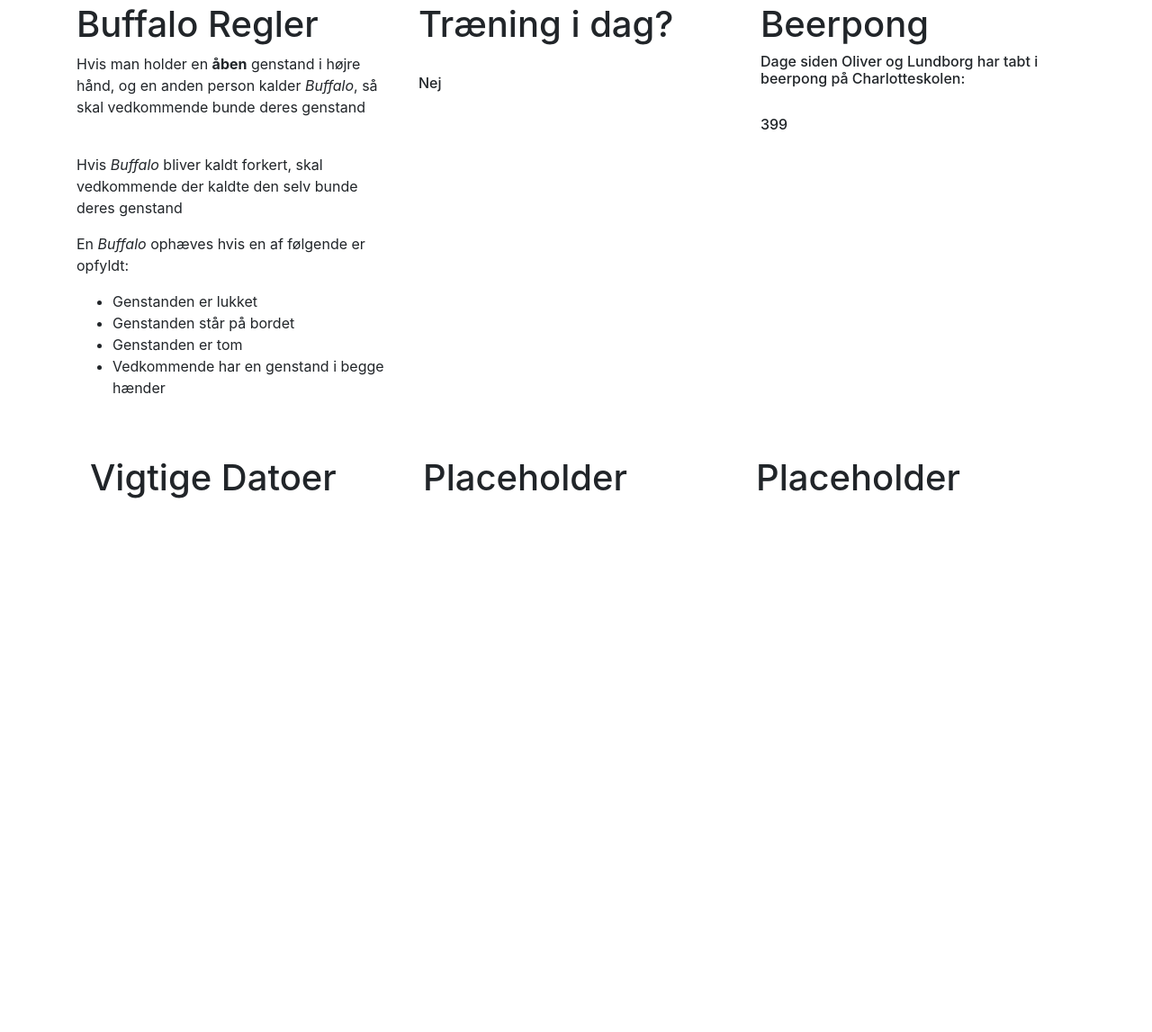
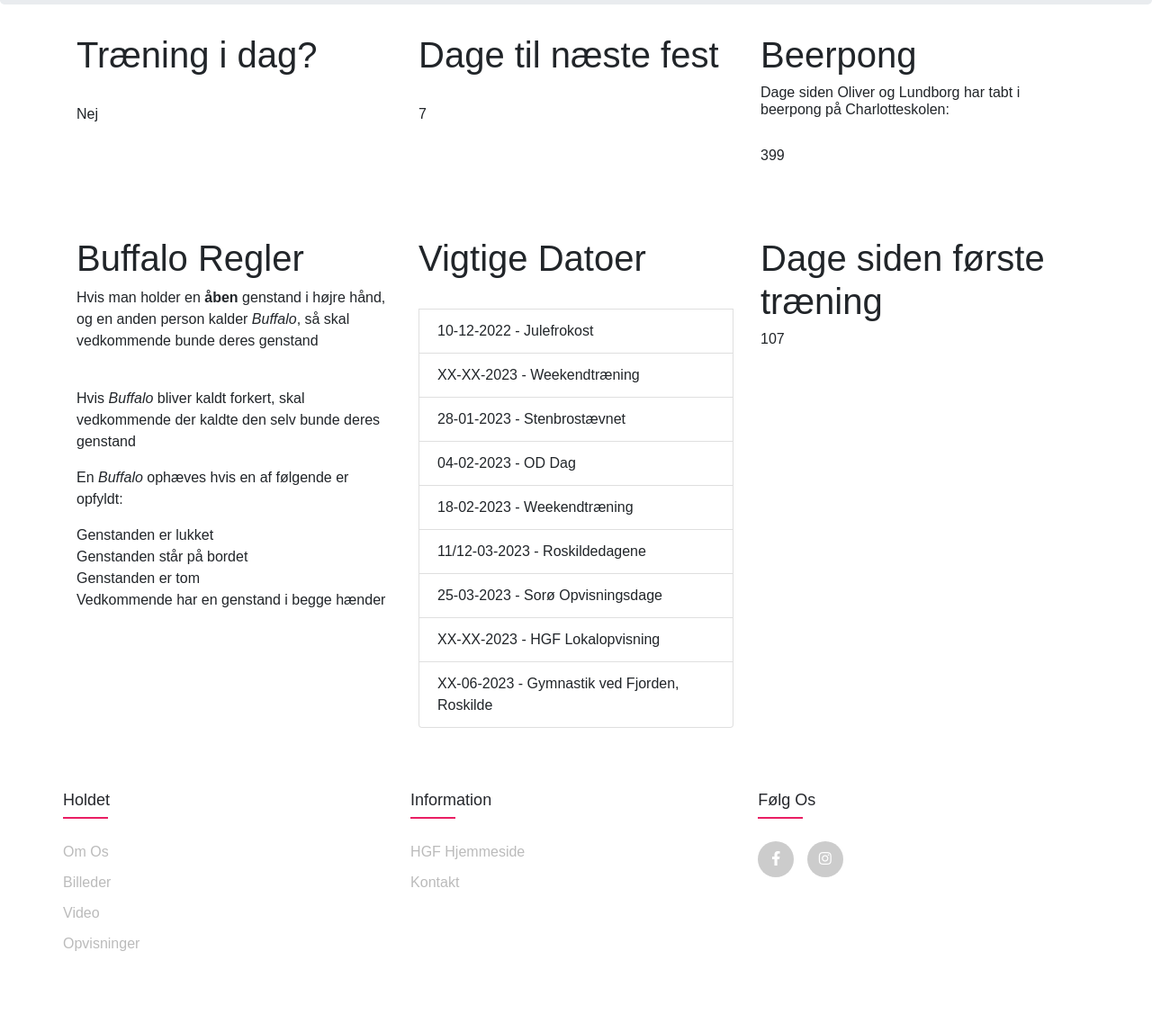
Before and after one commit to SmoIIy/gt_website, a plain HTML site: page index.html in a window 1280 px wide. Shown: the part 237-1384 px from the top of the page at 90% size. Before the commit the page ends 800 px from the top, so only its background shows below. Drawn offline with nearby package versions, Linux system fonts and the light colour scheme.

Commit message:
Update dates

```diff
--- /dev/null
+++ b/footerstyle.css
@@ -0,0 +1,95 @@
+body{
+	line-height: 1.5;
+	font-family: 'Poppins', sans-serif;
+}
+*{
+	margin:0;
+	padding:0;
+	box-sizing: border-box;
+}
+.container-footer{
+	max-width: 1170px;
+	margin:auto;
+
+
+}
+.row-footer{
+	display: flex;
+	flex-wrap: wrap;
+}
+ul{
+	list-style: none;
+}
+.footer{
+	background-color: #ffffff;
+    padding: 70px 0;
+
+}
+.footer-col{
+   width: 33%;
+   padding: 0 15px;
+}
+.footer-col h4{
+	font-size: 18px;
+	color: #24262b;
+	text-transform: capitalize;
+	margin-bottom: 35px;
+	font-weight: 500;
+	position: relative;
+}
+.footer-col h4::before{
+	content: '';
+	position: absolute;
+	left:0;
+	bottom: -10px;
+	background-color: #e91e63;
+	height: 2px;
+	box-sizing: border-box;
+	width: 50px;
+}
+.footer-col ul li:not(:last-child){
+	margin-bottom: 10px;
+}
+.footer-col ul li a{
+	font-size: 16px;
+	text-transform: capitalize;
+	color: #1f1c1c;
+	text-decoration: none;
+	font-weight: 300;
+	color: #bbbbbb;
+	display: block;
+	transition: all 0.3s ease;
+}
+.footer-col ul li a:hover{
+	color: #e91e63;
+	padding-left: 8px;
+}
+.footer-col .social-links a{
+	display: inline-block;
+	height: 40px;
+	width: 40px;
+	background-color: rgba(0, 0, 0, 0.2);
+	margin:0 10px 10px 0;
+	text-align: center;
+	line-height: 40px;
+	border-radius: 50%;
+	color: rgb(255, 255, 255);
+	transition: all 0.5s ease;
+}
+.footer-col .social-links a:hover{
+	color: #24262b;
+	background-color: #ffffff;
+}
+
+/*responsive*/
+@media(max-width: 767px){
+  .footer-col{
+    width: 50%;
+    margin-bottom: 30px;
+}
+}
+@media(max-width: 574px){
+  .footer-col{
+    width: 100%;
+}
+}
--- a/index.html
+++ b/index.html
@@ -6,33 +6,28 @@
         <meta name="viewport" content="width=device-width, initial-scale=1.0">
 
         <title>HGF Gymteam</title>
+        <link rel="icon" type="image/x-icon" href="/images/favicon.ico">
+
         <link rel="stylesheet" href="https://cdn.jsdelivr.net/npm/bootstrap@4.3.1/dist/css/bootstrap.min.css" integrity="sha384-ggOyR0iXCbMQv3Xipma34MD+dH/1fQ784/j6cY/iJTQUOhcWr7x9JvoRxT2MZw1T" crossorigin="anonymous">
 
-        <!-- <link rel="stylesheet" href="style.css"> -->
+        <link rel="stylesheet" href="style.css">
+        <link rel="stylesheet" href="footerstyle.css">
+        <link rel="stylesheet" type="text/css" href="https://cdnjs.cloudflare.com/ajax/libs/font-awesome/5.15.1/css/all.min.css">
         <script src="script.js"></script>
     </head>
-<body onload="updateDate();traening()";>
-            <div class="jumbotron text-center">
-                <h1>HGF Gymteam</h1>
-                <small>Vigtigt at vide</small>
+<body onload="updateDate();traening();tidtiltraening();tidtilparty();">
+            <div class="jumbotron text-center";>
+                <div class="container">
+                    <h1 class="title">HGF Gymteam</h1>
+                    <small class="title">Vigtigt at vide</small>
+                    <hr>
+                </div>
             </div>
-
+<!--style="background-image: url(images/gtimage1.jpg)" -->
 <!--End of header - start of first container-->
 
          <div class="container">
             <div class="row">
-                <div class="col-sm-4">
-                    <h1>Buffalo Regler</h1>
-                    <p>Hvis man holder en <strong>åben</strong> genstand i højre hånd, og en anden person kalder <i>Buffalo</i>, så skal vedkommende bunde deres genstand</p><br>
-                    <p>Hvis <i>Buffalo</i> bliver kaldt forkert, skal vedkommende der kaldte den selv bunde deres genstand</p>
-                    <p>En <i>Buffalo</i> ophæves hvis en af følgende er opfyldt:</p>
-                        <ul>
-                            <li>Genstanden er lukket</li>
-                            <li>Genstanden står på bordet</li>
-                            <li>Genstanden er tom</li>
-                            <li>Vedkommende har en genstand i begge hænder</li>
-                        </ul>
-                </div>
 
                 <div class="col-sm-4">
                     <h1>Træning i dag?</h1>
@@ -40,6 +35,16 @@
                     <h6 id="nej"></h6>
                     <br>
                 </div>
+
+
+                <div class="col-sm-4">
+                        <h1>Dage til næste fest</h1>
+                        <br>
+                        <h6 id="daysparty"></h6>
+                    </div>
+
+
+
                 <div class="col-sm-4">
                     <h1>Beerpong</h1>
                     <h6>Dage siden Oliver og Lundborg har tabt i beerpong på Charlotteskolen:</h6>
@@ -48,6 +53,7 @@
                     <br>
                 </div>
               </div>
+         </div>
             <br>
             <br>
 <!--End of first container-->
@@ -55,22 +61,85 @@
               <div class="container">
                 <div class="row">
                     <div class="col-sm-4">
+                        <h1>Buffalo Regler</h1>
+                        <p>Hvis man holder en <strong>åben</strong> genstand i højre hånd, og en anden person kalder <i>Buffalo</i>, så skal vedkommende bunde deres genstand</p><br>
+                        <p>Hvis <i>Buffalo</i> bliver kaldt forkert, skal vedkommende der kaldte den selv bunde deres genstand</p>
+                        <p>En <i>Buffalo</i> ophæves hvis en af følgende er opfyldt:</p>
+                            <ul>
+                                <li>Genstanden er lukket</li>
+                                <li>Genstanden står på bordet</li>
+                                <li>Genstanden er tom</li>
+                                <li>Vedkommende har en genstand i begge hænder</li>
+                            </ul>
+                    </div>
+                    <div class="col-sm-4">
                         <h1>Vigtige Datoer</h1>
-
+                            <ul class="list-group">
+                                <br>
+                        <!--     <li class="list-group-item">18-08-2022 - Første prøvetræning</li>
+                                <li class="list-group-item">01-09-2022 - Første rigtige træning</li>
+                                <li class="list-group-item">24-09-2022 - Introfest</li>
+                                <li class="list-group-item">29-10-2022 - Introweekend</li> -->
+                                <li class="list-group-item">10-12-2022 - Julefrokost</li>
+                                <li class="list-group-item">XX-XX-2023 - Weekendtræning</li>
+                                <li class="list-group-item">28-01-2023 - Stenbrostævnet</li>
+                                <li class="list-group-item">04-02-2023 - OD Dag</li>
+                                <li class="list-group-item">18-02-2023 - Weekendtræning</li>
+                                <li class="list-group-item">11/12-03-2023 - Roskildedagene</li>
+                                <li class="list-group-item">25-03-2023 - Sorø Opvisningsdage</li>
+                                <li class="list-group-item">XX-XX-2023 - HGF Lokalopvisning</li>
+                                <li class="list-group-item">XX-06-2023 - Gymnastik ved Fjorden, Roskilde</li>
+                            </ul>
+                    </div>
+                    <div class="col-sm-4">
+                        <h1>Dage siden første træning</h1>
+                        <h6 id="dagetil"></h6>
                     </div>
 
-                    <div class="col-sm-4">
-                        <h1>Placeholder</h1>
 
-                    </div>
-                    <div class="col-sm-4">
-                        <h1>Placeholder</h1>
 
-                    </div>
                   </div>
 
 
 
         </div>
+
+        <!--Footer start-->
+
+        <footer class="footer">
+            <div class="container-footer">
+                <div class="row-footer">
+                    <div class="footer-col">
+                        <h4>holdet</h4>
+                        <ul>
+                            <li><a href="omos.html">om os</a></li>
+                            <li><a href="#">billeder</a></li>
+                            <li><a href="#">video</a></li>
+                            <li><a href="#">opvisninger</a></li>
+                        </ul>
+                    </div>
+                    <div class="footer-col">
+                        <h4>information</h4>
+                        <ul>
+                            <li><a href="https://hedehusenegf.dk/">HGF hjemmeside</a></li>
+                            <li><a href="https://hedehusenegf.dk/hold/opvisning/gymteam.php">kontakt</a></li>
+
+                        </ul>
+                    </div>
+
+                    <div class="footer-col">
+                        <h4>følg os</h4>
+                        <div class="social-links">
+                            <a href="https://www.facebook.com/events/1578156019246333" target="_blank"><i class="fab fa-facebook-f"></i></a>
+                        <!--    <a href="#"><i class="fab fa-twitter"></i></a> -->
+                            <a href="https://www.instagram.com/hgfgymteam/" target="_blank"><i class="fab fa-instagram"></i></a>
+                        <!--    <a href="#"><i class="fab fa-linkedin-in"></i></a> -->
+                        </div>
+                    </div>
+                </div>
+            </div>
+       </footer>
+
+       <!--Footer end-->
 </body>
 </html>
--- a/script.js
+++ b/script.js
@@ -35,3 +35,22 @@ function traening() {
     }
     document.getElementById("nej").innerHTML = output;
 }
+
+//------------------------Check tid til første træning -----------------------------------------------
+const firstTraining = new Date('18 August 2022 19:30');
+let firsTrainingPrim = firstTraining[Symbol.toPrimitive]('number');
+
+
+function tidtiltraening() {
+    let output = Math.abs(dateDiff(todayPrim, firsTrainingPrim));
+    document.getElementById("dagetil").innerHTML = output
+}
+//------------------------Check tid til første fest -----------------------------------------------
+const nextParty = new Date('10 December 2022 19:30');
+let nextPartyPrim = nextParty[Symbol.toPrimitive]('number');
+
+
+function tidtilparty() {
+    let output = Math.abs(dateDiff(todayPrim, nextPartyPrim));
+    document.getElementById("daysparty").innerHTML = output
+}
--- a/style.css
+++ b/style.css
@@ -1,24 +1,6 @@
-.header {
-    text-align: center;
+hr {
+    height:2px;
+    border-width:0;
+    background-color: #e91e63;
+
 }
-
-.leftbox {
-    text-align: left;
-    border: 5px black;
-    background-color: blue;
-    max-width: 365px;
-    height: 600px;
-}
-
-.rightbox {
-    text-align: right;
-    max-width: 365px;
-    background-color: red;
-    height: 600px;
-}
-
-.middlebox {
-    text-align: center;
-    max-width: 365px;
-    height: 90%;
-}
```
Also changed, not shown: test.js (added, +20 -0 lines), images/favicon.ico (added), images/gtimage1.jpg (added).
